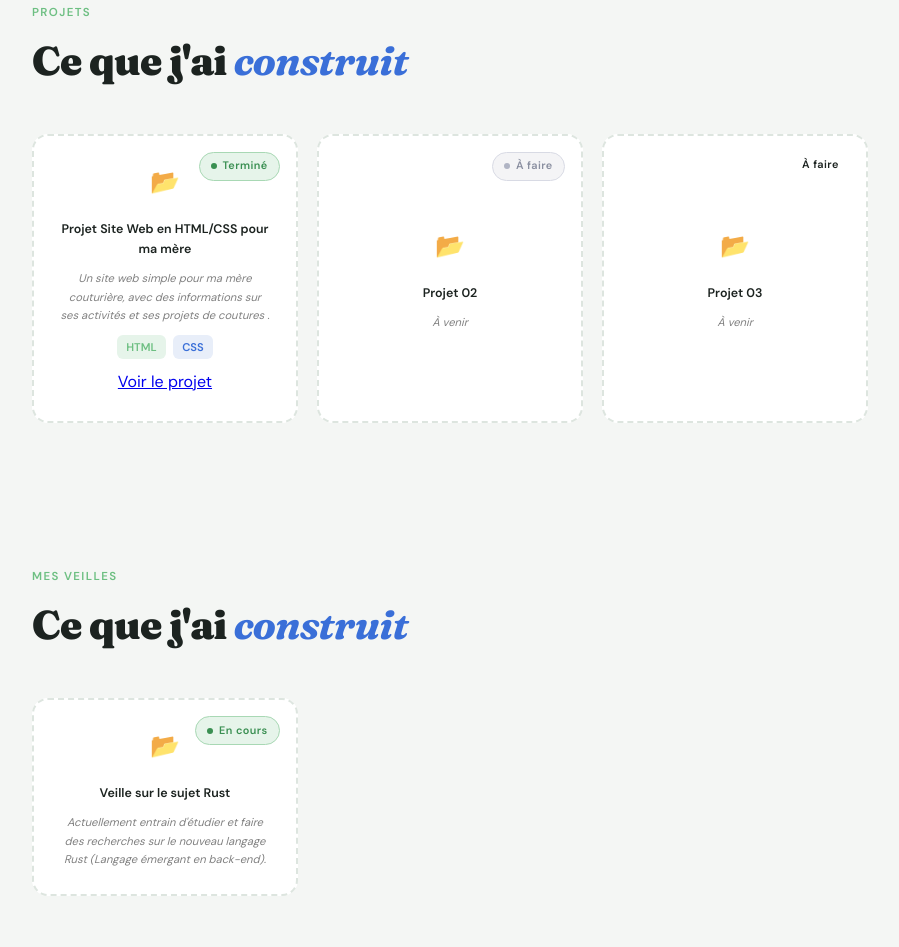
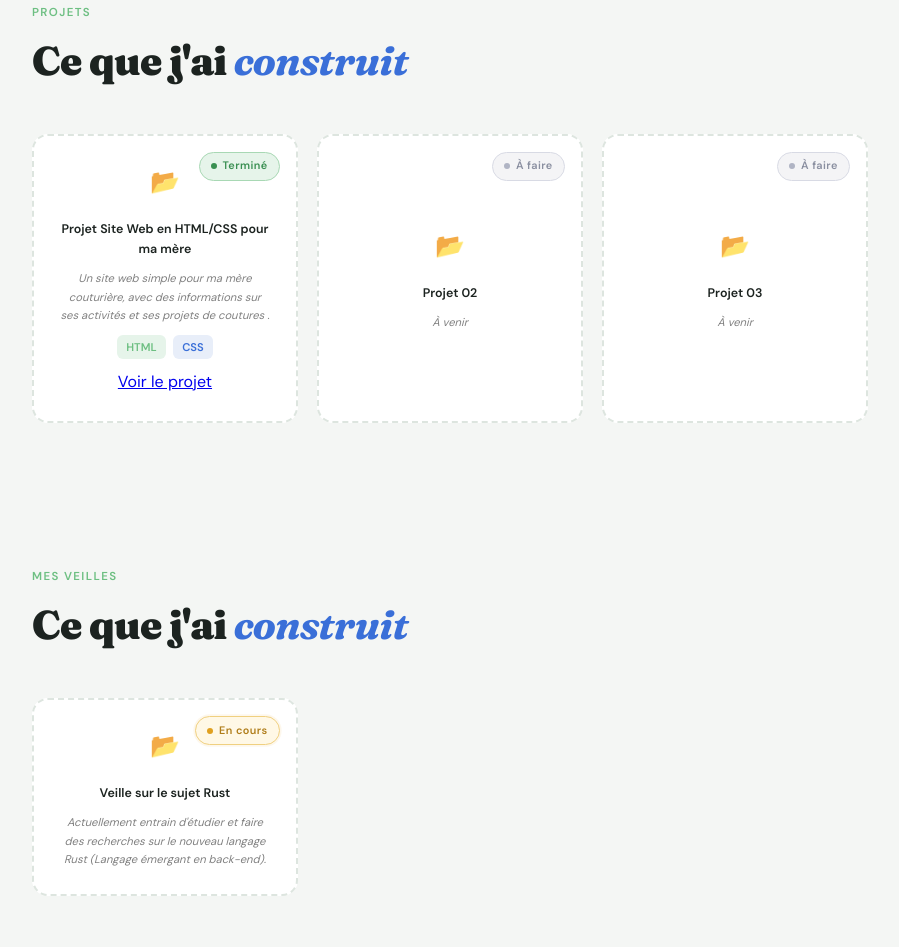
Before and after one commit to EnzoRicharddev/EnzoRicharddev.github.io, a plain HTML site: page index.html in a window 1280 px wide. Shown: the part 2401-3348 px from the top of the page, without its empty margins (190-1089 px from the left). Drawn offline with Linux system fonts and the light colour scheme.

Commit message:
Change class names for status badges in index.html

```diff
--- a/index.html
+++ b/index.html
@@ -1007,7 +1007,7 @@
           <span class="empty-sub">À venir</span>
         </div>
         <div class="project-card empty reveal reveal-d3">
-          <span class="status-badge to-do">À faire</span>
+          <span class="status-badge todo">À faire</span>
           <div class="proj-icon">📂</div>
           <span class="empty-label">Projet 03</span>
           <span class="empty-sub">À venir</span>
@@ -1024,7 +1024,7 @@
       <div class="projects-grid">
         <!-- Carte vide x3 — à remplacer par tes vrais projets -->
         <div class="project-card empty reveal reveal-d1">
-          <span class="status-badge done">En cours</span>
+          <span class="status-badge wip">En cours</span>
           <div class="proj-icon">📂</div>
           <span class="empty-label">Veille sur le sujet Rust</span>
           <span class="empty-sub">Actuellement entrain d'étudier et faire des recherches sur le nouveau langage Rust (Langage émergant en back-end).</span>
```
